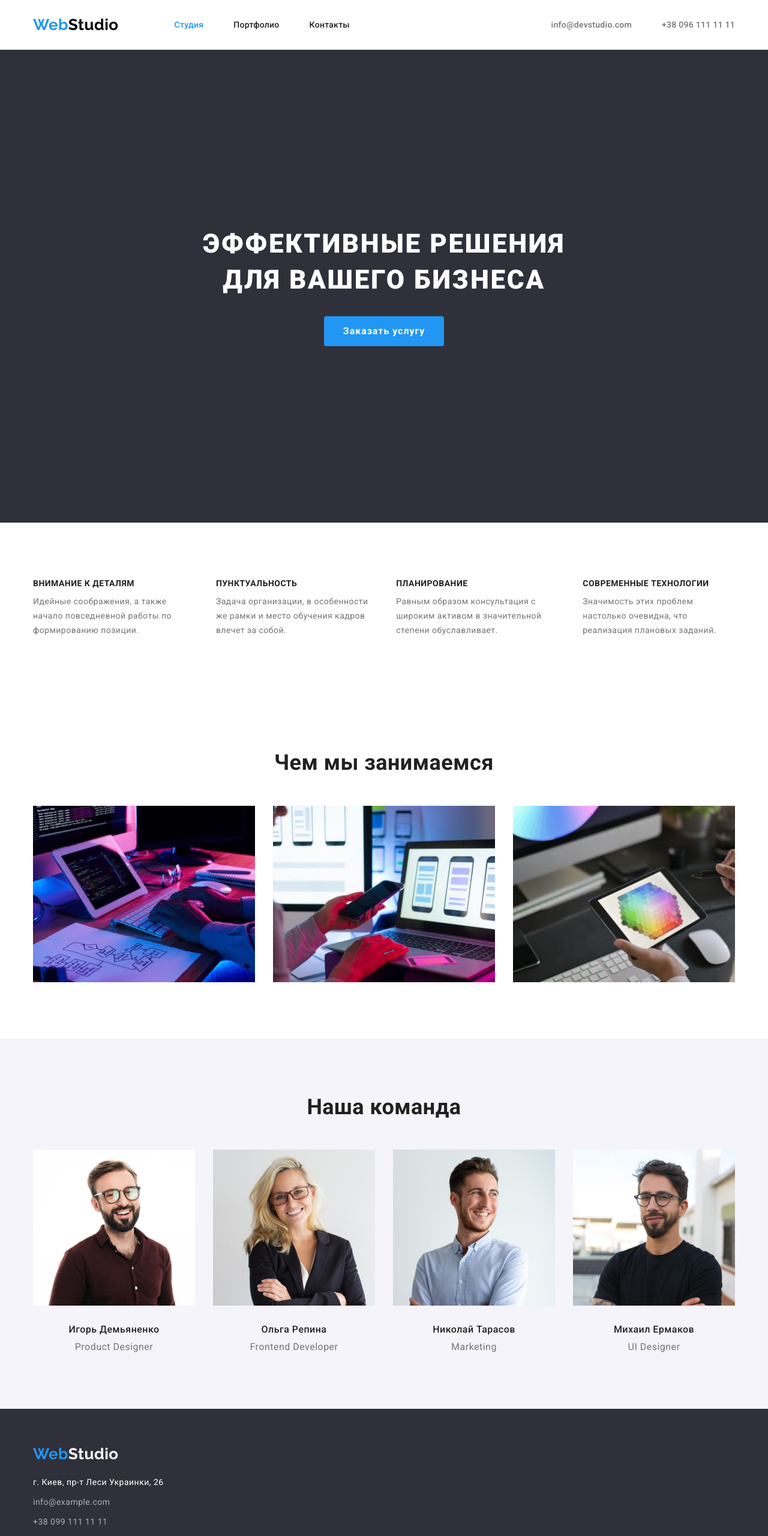
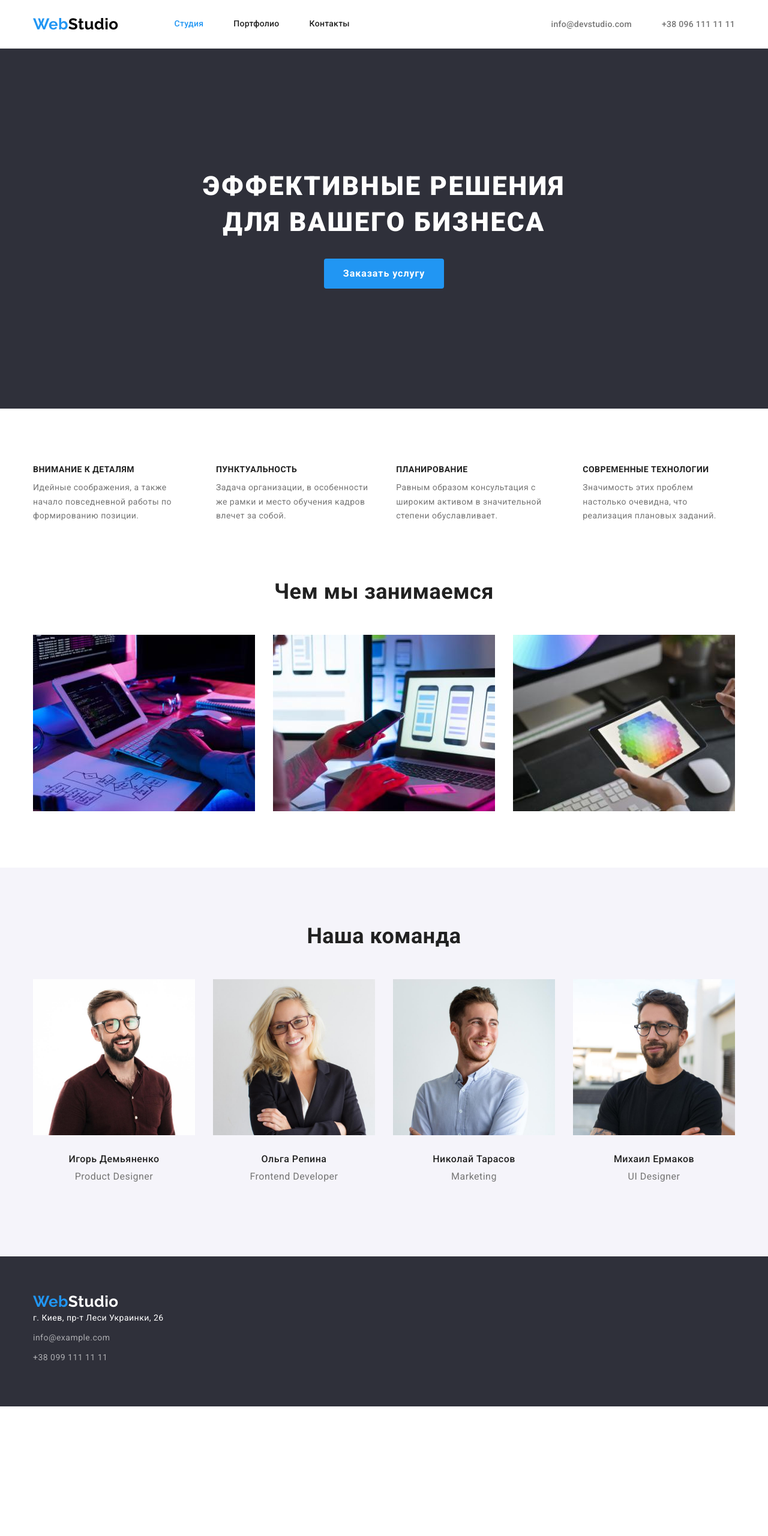
Before and after one commit to Saniokkk/goit-markup-hw-03, a plain HTML site: page index.html in a window 1280 px wide. Shown: the whole page at 60% size. After the commit the page ends 2344 px from the top, so only its background shows below. Drawn offline with nearby package versions, Linux system fonts and the light colour scheme.

Commit message:
ВСе исправил

```diff
--- a/css/styles.css
+++ b/css/styles.css
@@ -116,8 +116,6 @@ img {
 
 .header-item:not(:first-child) {
   margin-left: 50px;
-  padding-top: 32px;
-  padding-bottom: 32px;
 }
 
 .header-link {
@@ -127,6 +125,9 @@ img {
   line-height: 1.14;
   letter-spacing: 0.02em;
   color: var(--titel-color);
+  padding-top: 32px;
+  padding-bottom: 32px;
+  display: block;
 }
 
 .header-link:hover,
@@ -152,9 +153,6 @@ img {
 /* -----HERO----- */
 .hero {
   background: var(--secondary-background-color);
-}
-
-.hero-container {
   padding-top: 200px;
   padding-bottom: 200px;
 }
@@ -233,7 +231,7 @@ img {
   font-size: 36px;
   line-height: 1.16;
   text-align: center;
-  padding-bottom: 50px;
+  margin-bottom: 50px;
 }
 
 .work-list {
@@ -245,6 +243,10 @@ img {
   flex-basis: calc(100% / 3 - 30px);
   margin-left: 30px;
 }
+
+.work {
+  padding-top: 0;
+}
 /* -----COMMAND----- */
 .command {
   background-color: #f5f4fa;
@@ -254,7 +256,7 @@ img {
   font-size: 36px;
   line-height: 1.16;
   text-align: center;
-  padding-bottom: 50px;
+  margin-bottom: 50px;
 }
 
 .command-name-title {
@@ -262,7 +264,7 @@ img {
   font-size: 16px;
   line-height: 1.19;
   text-align: center;
-  padding-bottom: 10px;
+  margin-bottom: 10px;
 }
 
 .command-text {
@@ -281,13 +283,14 @@ img {
   margin-left: 30px;
 }
 
-.command-foto {
-  padding-bottom: 30px;
+.command-description {
+  padding: 30px;
 }
-
 /* -----FOOTER----- */
 .footer {
   background: var(--secondary-background-color);
+  padding-top: 60px;
+  padding-bottom: 60px;
 }
 
 .footer-logo {
@@ -309,10 +312,6 @@ img {
   color: rgba(255, 255, 255, 0.6);
 }
 
-.footer-container {
-  padding-top: 60px;
-  padding-bottom: 60px;
-}
 .footer-container > a {
   display: block;
   margin-bottom: 20px;
@@ -331,6 +330,7 @@ img {
   background-color: #f5f4fa;
   color: var(--titel-color);
   border-radius: 4px;
+  padding: 6px 22px;
 }
 .projects-btn:hover,
 .projects-btn:focus {
@@ -354,14 +354,11 @@ img {
 .projects-filter {
   display: flex;
   justify-content: center;
+  margin-bottom: 50px;
 }
 
 .projects-filter .projects-filter-item + .projects-filter-item {
   margin-left: 8px;
-}
-
-.projects-filter-item {
-  padding-bottom: 50px;
 }
 
 .projects-list {
@@ -374,16 +371,19 @@ img {
   flex-basis: calc(100% / 3 - 30px);
   margin-left: 30px;
   margin-bottom: 30px;
-  border-bottom: 1px solid #eeeeee;
 }
 
 .projects-item:nth-last-child(-n + 3) {
   margin-bottom: 0;
 }
-/* .projects-link {
+.projects-link {
   display: block;
-} */
+}
 
-.projects-images {
-  margin-bottom: 20px;
+.projects-container {
+  margin-bottom: 50px;
 }
+.projects-description {
+  padding: 20px 24px;
+  border: 1px solid #eeeeee;
+}
--- a/index.html
+++ b/index.html
@@ -40,8 +40,8 @@
     </header>
     <main>
         <!-- Секция заголовка -->
-        <section class="hero section">
-            <div class="container hero-container">
+        <section class="hero">
+            <div class="container">
                 <h1 class="hero-title">Эффективные решения для вашего бизнеса</h1>
                 <button class="hero-btn btn" type="button">Заказать услугу</button>
             </div>
@@ -88,30 +88,42 @@
                 <ul class="command-list list">
                     <li class="command-item">
                         <img class="command-foto" src="./images/employee-img1.jpg" alt="Игорь Демьяненко" width="270" height="260">
+                        <div class="command-description">
                             <h3 class="command-name-title title">Игорь Демьяненко</h3>
                             <p class="command-text" lang="en">Product Designer</p>
+                        </div>
+
                     </li>
                     <li class="command-item">
                         <img class="command-foto" src="./images/employee-img2.jpg" alt="Ольга Репина" width="270" height="260">
+                        <div class="command-description">
                             <h3 class="command-name-title title">Ольга Репина</h3>
                             <p class="command-text" lang="en">Frontend Developer</p>
+                        </div>
+
                     </li>
                     <li class="command-item">
                         <img class="command-foto" src="./images/employee-img3.jpg" alt="Николай Тарасов" width="270" height="260">
+                        <div class="command-description">
                             <h3 class="command-name-title title">Николай Тарасов</h3>
                             <p class="command-text" lang="en">Marketing</p>
+                        </div>
+
                     </li>
                     <li class="command-item">
                         <img class="command-foto" src="./images/employee-img4.jpg" alt="Михаил Ермаков" width="270" height="260">
+                        <div class="command-description">
                             <h3 class="command-name-title title">Михаил Ермаков</h3>
                             <p class="command-text" lang="en">UI Designer</p>
+                        </div>
+
                     </li>
                 </ul>
             </div>
         </section>
     </main>
     <footer class="footer">
-        <div class="container footer-container">
+        <div class="container">
             <a class="logo link" href="./index.html">Web<span class="footer-logo">Studio</span></a>
             <address class="footer-address">
                 <p class="footer-address-text">
```
Also changed, not shown: portfolio.html (+21 -1 lines). Lines whose indentation alone changed are shown as unchanged.
